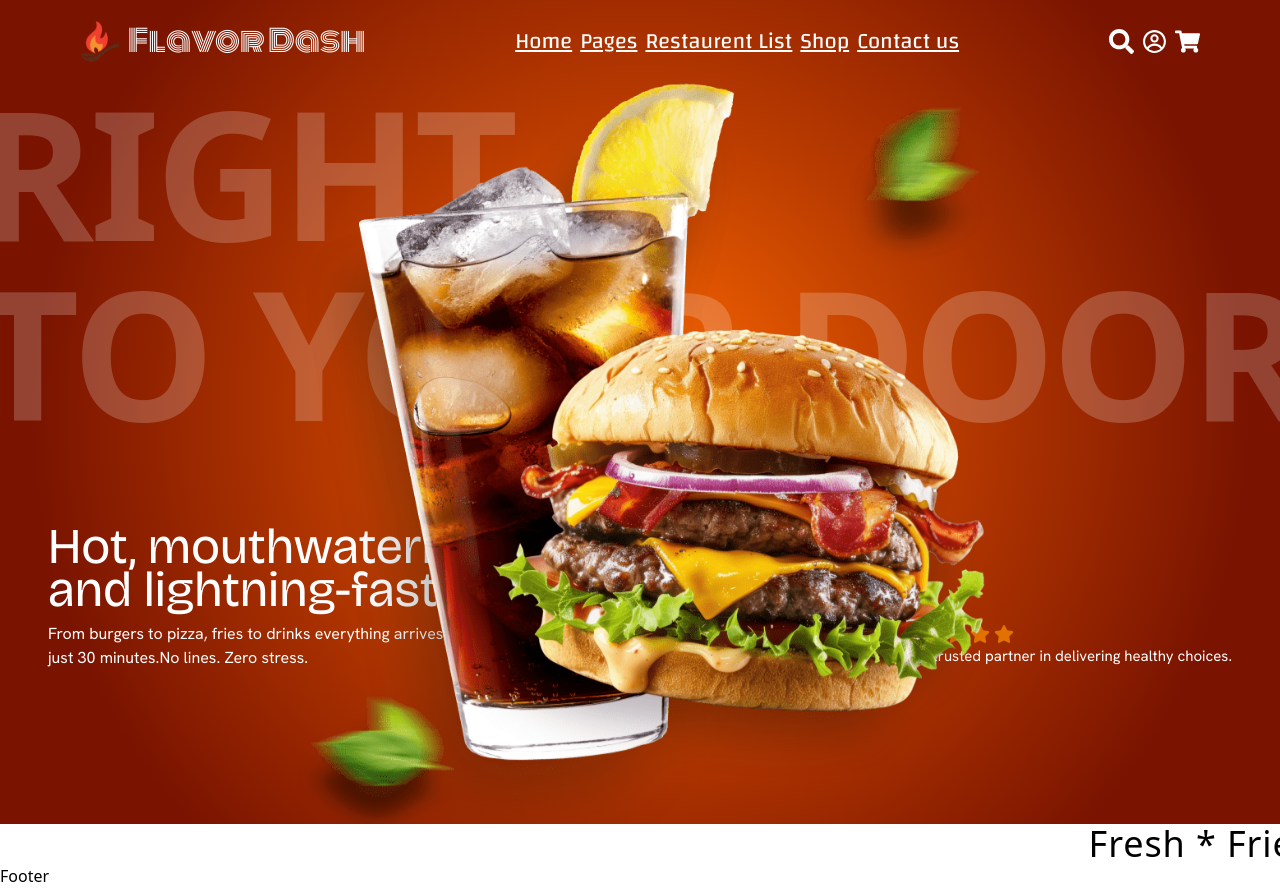
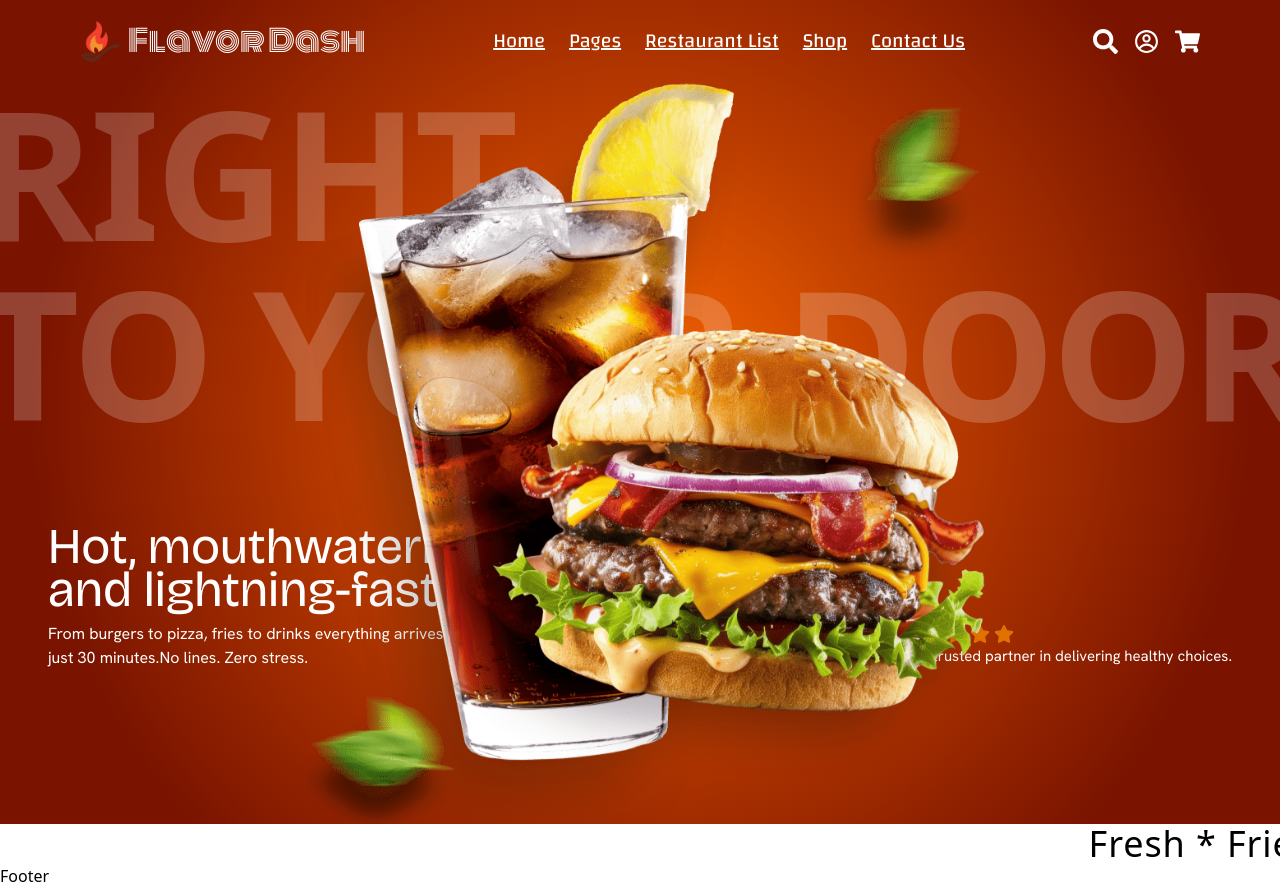
Before and after one commit to Anjum109/flavor_dash, a Next.js app: page / in a window 1280 px wide. Shown: the top 888 px of the page. Built offline with nearby package versions, Linux system fonts and the light colour scheme.

Commit message:
navbar responsive

```diff
--- a/app/components/Navbar.tsx
+++ b/app/components/Navbar.tsx
@@ -1,33 +1,86 @@
-import { advent_pro, monoton } from '@/font/font'
+"use client";
+
+import { useState } from "react";
+import { advent_pro, monoton } from "@/font/font";
 import { CgProfile } from "react-icons/cg";
-import { FaSearch } from "react-icons/fa";
-import { FaShoppingCart } from "react-icons/fa";
-import logo from '../assets/logo/favicon.png'
-import Image from 'next/image';
+import { FaSearch, FaShoppingCart } from "react-icons/fa";
+import { HiMenu, HiX } from "react-icons/hi";
+import Image from "next/image";
+import logo from "../assets/logo/favicon.png";
 
 export default function Navbar() {
+    const [open, setOpen] = useState(false);
+
     return (
-        <div className='py-5 px-20 text-white'>
-            <div className='flex justify-between  items-center w-full'>
-                <div className='flex items-center gap-2'>
-                    <Image src={logo} alt='logo' className='z-10 w-[40px]' />
-                    <h1 className='text-3xl'><span className={monoton.className}>Flavor Dash</span></h1>
+        <div className="py-5 px-5 md:px-20 text-white relative">
+            <div className="flex justify-between items-center w-full">
+
+                {/* LOGO */}
+                <div className="flex items-center gap-2">
+                    <Image src={logo} alt="logo" className="z-10 w-[40px]" />
+                    <h1 className="text-2xl md:text-3xl">
+                        <span className={monoton.className}>Flavor Dash</span>
+                    </h1>
                 </div>
-                <div className={advent_pro.className}>
-                    <ul className='flex gap-2 items-center text-[22px] underline'>
-                        <li className=' cursor-pointer hover:text-amber-300 duration-1000'>Home</li>
-                        <li className=' cursor-pointer hover:text-amber-300 duration-1000'>Pages</li>
-                        <li className=' cursor-pointer hover:text-amber-300 duration-1000'>Restaurent List</li>
-                        <li className=' cursor-pointer hover:text-amber-300 duration-1000'>Shop</li>
-                        <li className=' cursor-pointer hover:text-amber-300 duration-1000'>Contact us</li>
+
+                {/* DESKTOP MENU */}
+                <div className={`hidden md:block ${advent_pro.className}`}>
+                    <ul className="flex gap-6 items-center text-[20px] underline">
+                        <li className="cursor-pointer hover:text-amber-300 duration-700">Home</li>
+                        <li className="cursor-pointer hover:text-amber-300 duration-700">Pages</li>
+                        <li className="cursor-pointer hover:text-amber-300 duration-700">Restaurant List</li>
+                        <li className="cursor-pointer hover:text-amber-300 duration-700">Shop</li>
+                        <li className="cursor-pointer hover:text-amber-300 duration-700">Contact Us</li>
                     </ul>
                 </div>
-                <div className='flex items-center gap-2 text-[25px]'>
+
+                {/* DESKTOP ICONS */}
+                <div className="hidden md:flex items-center gap-4 text-[25px]">
                     <button><FaSearch /></button>
                     <button><CgProfile /></button>
                     <button><FaShoppingCart /></button>
                 </div>
+
+                {/* MOBILE MENU BUTTON */}
+                <button
+                    className="md:hidden text-3xl"
+                    onClick={() => setOpen(true)}
+                >
+                    <HiMenu />
+                </button>
             </div>
-        </div >
-    )
+
+            {/* MOBILE SLIDE MENU */}
+            <div
+                className={`fixed top-0 left-0 h-full w-64 bg-red-950 bg-opacity-80 backdrop-blur-md transform
+        ${open ? "translate-x-0" : "-translate-x-full"}
+        transition-transform duration-500 ease-out z-50`}
+            >
+
+                {/* CLOSE BUTTON */}
+                <div className="p-5 flex justify-end">
+                    <button onClick={() => setOpen(false)} className="text-3xl">
+                        <HiX />
+                    </button>
+                </div>
+
+                {/* MENU ITEMS */}
+                <ul
+                    className={`${advent_pro.className} flex flex-col gap-6 p-6 text-lg`}
+                >
+                    <li className="cursor-pointer hover:text-amber-300 duration-700">Home</li>
+                    <li className="cursor-pointer hover:text-amber-300 duration-700">Pages</li>
+                    <li className="cursor-pointer hover:text-amber-300 duration-700">Restaurant List</li>
+                    <li className="cursor-pointer hover:text-amber-300 duration-700">Shop</li>
+                    <li className="cursor-pointer hover:text-amber-300 duration-700">Contact Us</li>
+
+                    <div className="flex items-center gap-4 text-[25px] pt-4 border-t border-white/30">
+                        <button><FaSearch /></button>
+                        <button><CgProfile /></button>
+                        <button><FaShoppingCart /></button>
+                    </div>
+                </ul>
+            </div>
+        </div>
+    );
 }
--- a/app/globals.css
+++ b/app/globals.css
@@ -24,3 +24,5 @@
   display: inline-block;
   animation: marquee 25s linear infinite;
 }
+
+/* navbar  */
```
